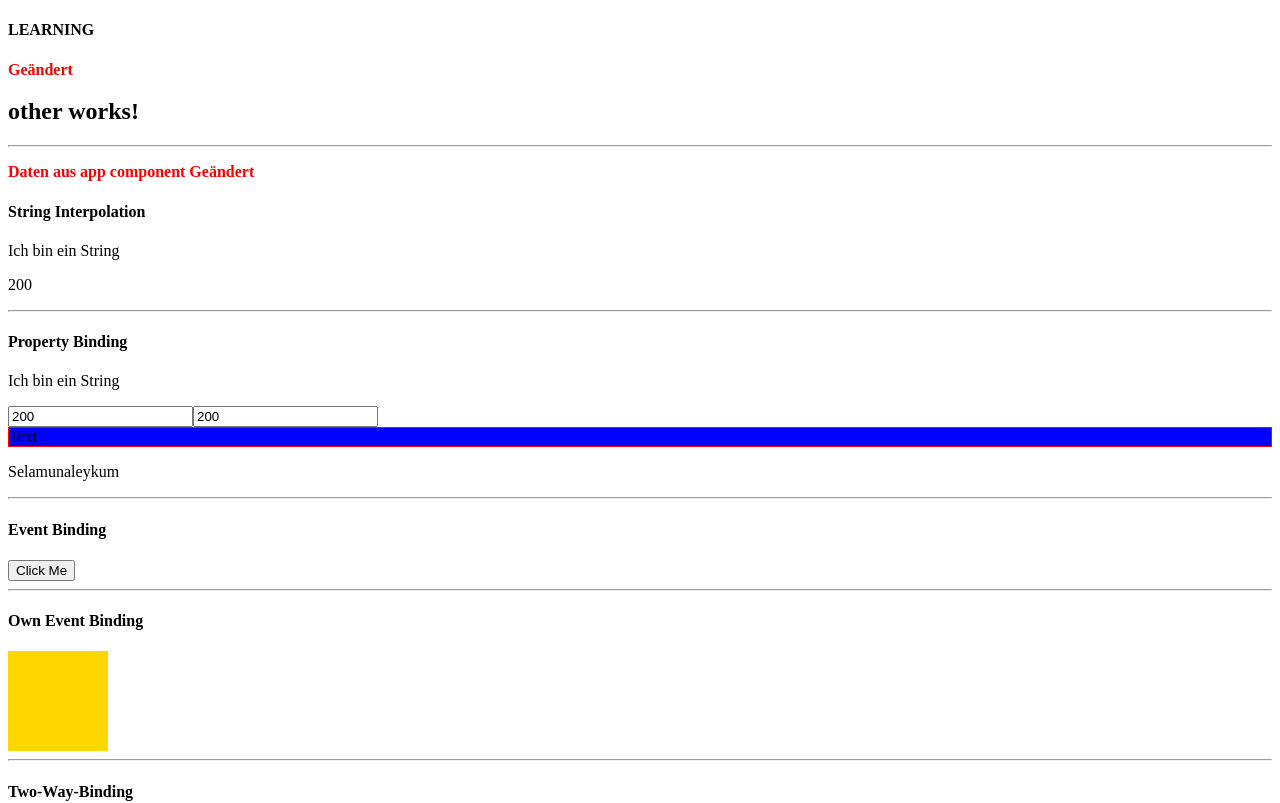
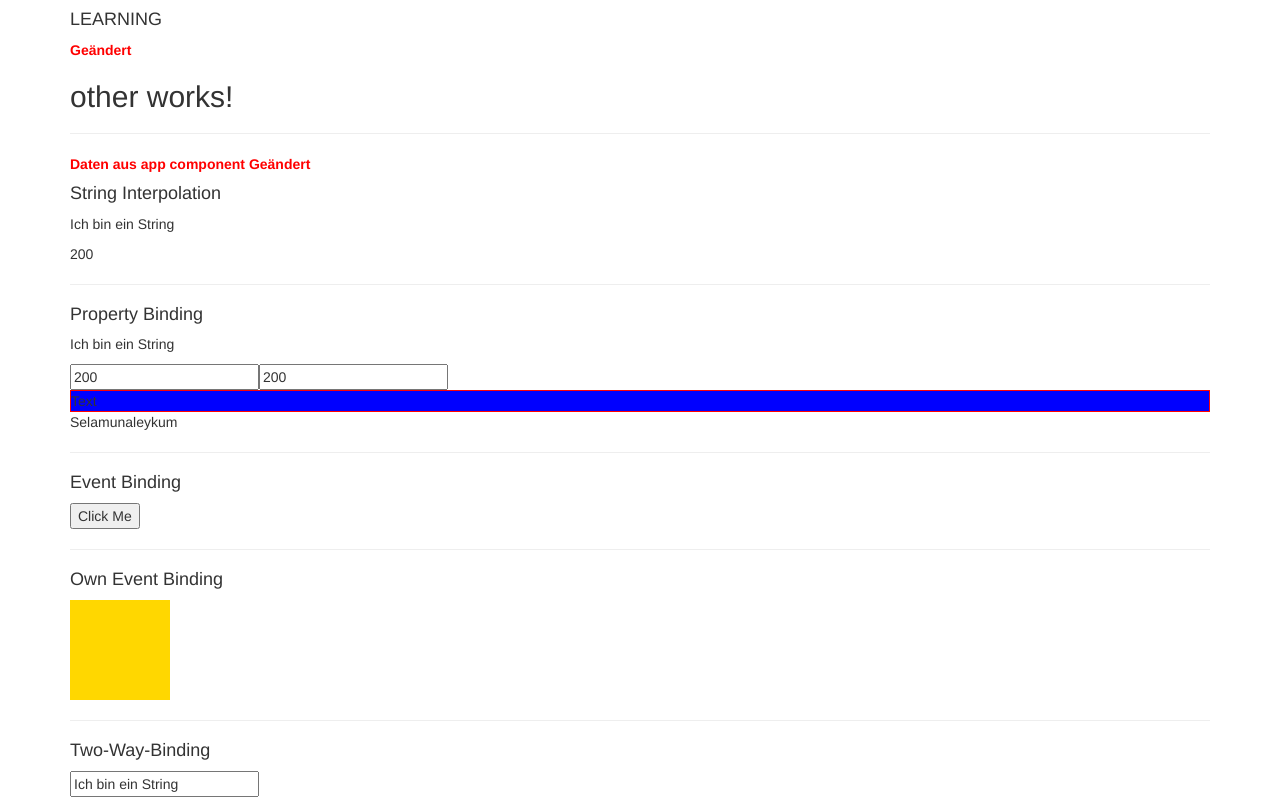
Before and after one commit to savas87/angular_learning, an Angular app: page / in a window 1280 px wide. Shown: the top 803 px of the page. Built offline with nearby package versions, Linux system fonts and the light colour scheme.

Commit message:
add bootstrap

```diff
--- a/angular.json
+++ b/angular.json
@@ -23,14 +23,16 @@
             "polyfills": "src/polyfills.ts",
             "tsConfig": "tsconfig.app.json",
             "aot": true,
-            "assets": [
-              "src/favicon.ico",
-              "src/assets"
-            ],
+            "assets": ["src/favicon.ico", "src/assets"],
             "styles": [
+              "./node_modules/bootstrap/dist/css/bootstrap.css",
+
               "src/styles.sass"
             ],
-            "scripts": []
+            "scripts": [
+              "./node_modules/jquery/dist/jquery.js",
+              "./node_modules/bootstrap/dist/js/bootstrap.js"
+            ]
           },
           "configurations": {
             "production": {
@@ -87,13 +89,8 @@
             "polyfills": "src/polyfills.ts",
             "tsConfig": "tsconfig.spec.json",
             "karmaConfig": "karma.conf.js",
-            "assets": [
-              "src/favicon.ico",
-              "src/assets"
-            ],
-            "styles": [
-              "src/styles.sass"
-            ],
+            "assets": ["src/favicon.ico", "src/assets"],
+            "styles": ["src/styles.sass"],
             "scripts": []
           }
         },
@@ -105,9 +102,7 @@
               "tsconfig.spec.json",
               "e2e/tsconfig.json"
             ],
-            "exclude": [
-              "**/node_modules/**"
-            ]
+            "exclude": ["**/node_modules/**"]
           }
         },
         "e2e": {
@@ -123,6 +118,7 @@
           }
         }
       }
-    }},
+    }
+  },
   "defaultProject": "complete-guide-de"
 }
--- a/package.json
+++ b/package.json
@@ -20,6 +20,7 @@
     "@angular/platform-browser-dynamic": "~9.1.7",
     "@angular/router": "~9.1.7",
     "bootstrap": "^3.4.1",
+    "jquery": "^3.5.1",
     "rxjs": "~6.5.4",
     "tslib": "^1.10.0",
     "zone.js": "~0.10.2"
--- a/src/app/app.component.html
+++ b/src/app/app.component.html
@@ -1,5 +1,7 @@
-<h4>LEARNING</h4>
-<p>{{ title }}</p>
-<app-other>
-  <p>Daten aus app component {{ title }}</p>
-</app-other>
+<div class="container">
+  <h4>LEARNING</h4>
+  <p>{{ title }}</p>
+  <app-other>
+    <p>Daten aus app component {{ title }}</p>
+  </app-other>
+</div>
```
Also changed, not shown: 1 other file (tests, documents, lock files or other folders).
